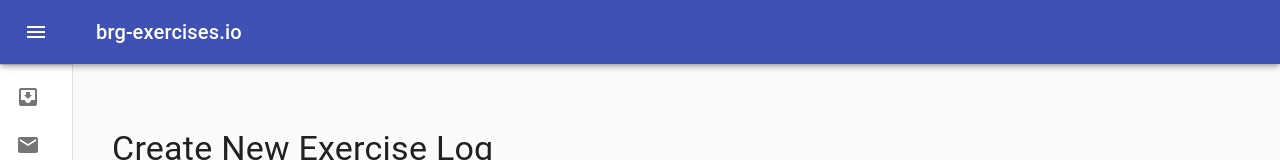
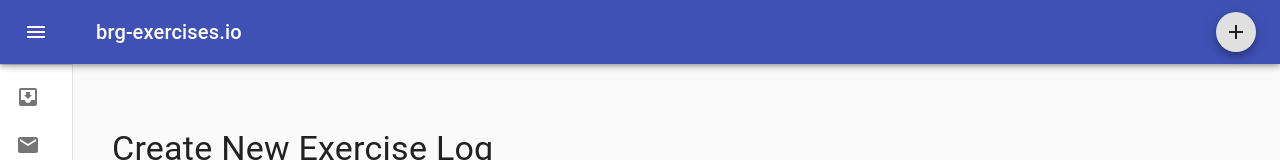
Before and after one commit to benihime1458/brgIO, a React app: page /create in a window 1280 px wide. Shown: the top 160 px of the page. Built offline with nearby package versions, Linux system fonts and the light colour scheme; no server answers; the HTML template or start-up script is replaced by a standard one.

Commit message:
working dialog for logging open exercises

```diff
--- a/frontEnd/client/src/Components/Layout/Header.jsx
+++ b/frontEnd/client/src/Components/Layout/Header.jsx
@@ -27,7 +27,7 @@ import InboxIcon from '@material-ui/icons/MoveToInbox';
 import MailIcon from '@material-ui/icons/Mail';
 
 // Dialog Components
-// import LogExercise from '../Exercises/Dialogs/LogExercise';
+import LogExercise from '../Exercises/Dialogs/LogExercise';
 
 const drawerWidth = 240;
 
@@ -131,10 +131,10 @@ export default props => {
           >
             <MenuIcon />
           </IconButton>
-          <Typography variant="h6" noWrap>
+          <Typography variant="h6" noWrap style={{ flex: 1 }}>
             <Link to="/" style={{ textDecoration: 'none', color: 'white' }}>brg-exercises.io</Link>
           </Typography>
-          {/* <LogExercise /> */}
+          <LogExercise />
         </Toolbar>
       </AppBar>
       <Drawer
```
